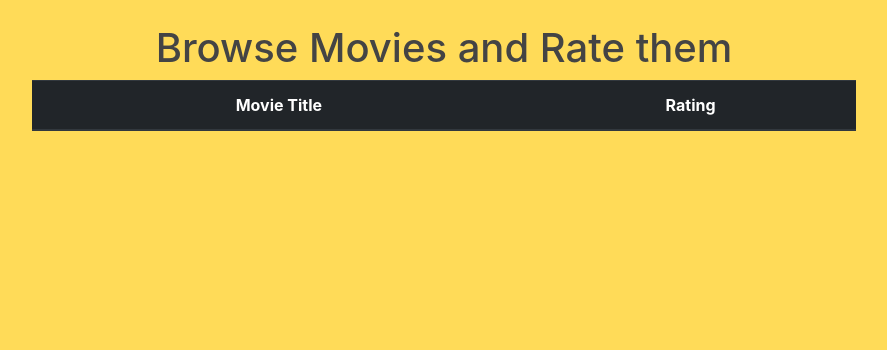
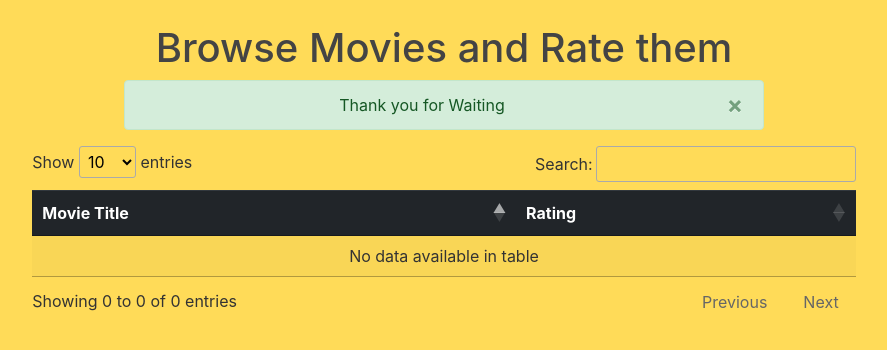
Before and after one commit to thesofakillers/movie-recommender, a Flask app: page /browse in a window 1280 px wide. Shown: the part 56-406 px from the top of the page, without its empty margins (196-1083 px from the left). Run offline with Flask 2, Linux system fonts and the light colour scheme; the visitor is signed in with stand-in values (Sample User, id 1); data that the repository does not hold is empty; some libraries are stand-ins or nearby versions; some web fonts are replaced.

Commit message:
enable pagination and searching for table in browse

```diff
--- a/pellicola/static/main.css
+++ b/pellicola/static/main.css
@@ -104,3 +104,9 @@ i {
 .jumbotron {
   background-color: inherit;
 }
+
+.table td.fit,
+.table th.fit {
+    white-space: nowrap;
+    width: 1%;
+}
--- /dev/null
+++ b/pellicola/static/table.js
@@ -0,0 +1,9 @@
+$(document).ready(function() {
+  var table = $('#browse-table')
+  table.DataTable();
+  var feedback = $('#loading-message');
+  feedback.removeClass("alert-warning");
+  feedback.addClass("alert-success");
+  feedback.html("Thank you for Waiting <button type='button' class='close' data-dismiss='alert' aria-label='Close'><span aria-hidden='true'>&times;</span></button>");
+  table.fadeIn(400);
+});
--- a/pellicola/templates/browse.html
+++ b/pellicola/templates/browse.html
@@ -2,21 +2,30 @@
 {% block content %}
 <h1>Browse Movies and Rate them</h1>
 <div class="row">
+  <div class="col-3">
+  </div>
+  <div id = "loading-message" class="col alert alert-warning alert-dismissible fade show">
+    Please wait while we load our database...
+  </div>
+  <div class="col-3">
+  </div>
+</div>
+<div class="row">
   <div class="col-2">
   </div>
   <div class="col">
-    <table class='table table-dark'>
-      <thead>
+    <table id = "browse-table" class='table collapse display'>
+      <thead class = "table-dark">
         <tr>
-          <th scope='col'>Movie Title</th>
-          <th scope='col'>Rating</th>
+          <th scope='col' class="fit">Movie Title</th>
+          <th scope='col' class="fit">Rating</th>
         </tr>
       </thead>
       <tbody>
         {% for movie in movies %}
         <tr>
           <td>{{movie.title}}</td>
-          <td>
+          <td class= "fit">
             <form method="POST" action="">
               <input name = "rating_slider" type="range" min="0.5" , max="5" , step="0.5", autocomplete="off">
               <input type="hidden" name="movie_id" value="{{movie.id}}">
--- a/pellicola/templates/layout.html
+++ b/pellicola/templates/layout.html
@@ -18,6 +18,9 @@
 
     <!-- add favicon -->
     <link rel="shortcut icon" href="{{ url_for('static', filename='favicon.ico') }}">
+
+    <!-- for tables -->
+    <link rel="stylesheet" type="text/css" href="https://cdn.datatables.net/1.10.19/css/jquery.dataTables.css">
 
     <!-- Jinja Code for handling Titles -->
     {% if title %}
@@ -77,10 +80,14 @@
       {% block content %}{% endblock %}
     </main>
 
+    <!-- JQuery -->
+    <script src="https://code.jquery.com/jquery-3.3.1.min.js" integrity="sha256-FgpCb/KJQlLNfOu91ta32o/NMZxltwRo8QtmkMRdAu8=" crossorigin="anonymous"></script>
     <!-- Necessary for Bootstrap CSS to work -->
-    <script src="https://code.jquery.com/jquery-3.3.1.slim.min.js" integrity="sha384-q8i/X+965DzO0rT7abK41JStQIAqVgRVzpbzo5smXKp4YfRvH+8abtTE1Pi6jizo" crossorigin="anonymous"></script>
     <script src="https://cdnjs.cloudflare.com/ajax/libs/popper.js/1.14.3/umd/popper.min.js" integrity="sha384-ZMP7rVo3mIykV+2+9J3UJ46jBk0WLaUAdn689aCwoqbBJiSnjAK/l8WvCWPIPm49" crossorigin="anonymous"></script>
     <script src="https://stackpath.bootstrapcdn.com/bootstrap/4.1.3/js/bootstrap.min.js" integrity="sha384-ChfqqxuZUCnJSK3+MXmPNIyE6ZbWh2IMqE241rYiqJxyMiZ6OW/JmZQ5stwEULTy" crossorigin="anonymous"></script>
+    <!-- for tables  -->
+    <script type="text/javascript" charset="utf8" src="https://cdn.datatables.net/1.10.19/js/jquery.dataTables.js"></script>
+    <script type="text/javascript" src="{{ url_for('static', filename='table.js')}}"></script>
   </body>
 
 </html>
```
